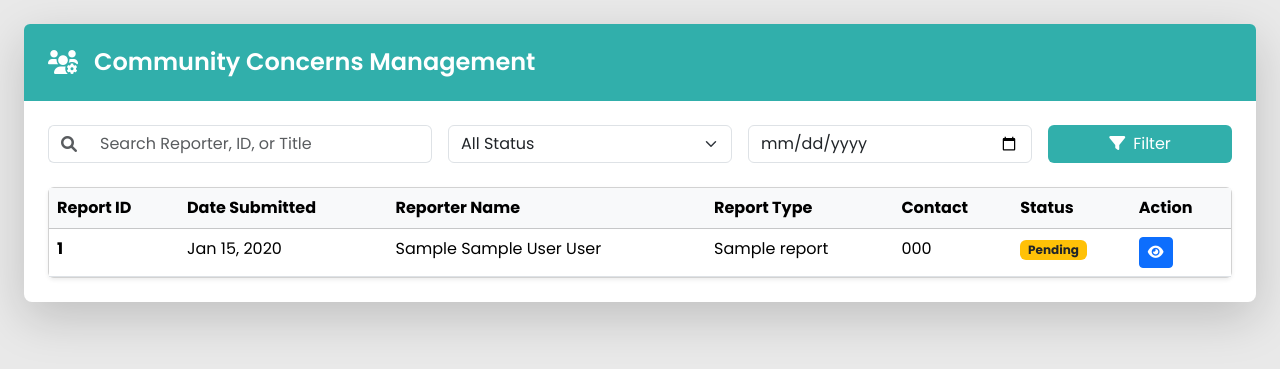
After one commit to E-Barangay/E-Barangay, a PHP site: page /admin/adminContent/reportsVAWC.php in a window 1280 px wide. The commit adds this page. Shown: the top 369 px of the page. Run offline with PHP 8.4, Linux system fonts and the light colour scheme; tables that the repository leaves empty or names only in its code hold one stand-in row (values such as "Sample post").

Commit message:
reports VAWC||KP

```diff
--- /dev/null
+++ b/admin/adminContent/reportsVAWC.php
@@ -0,0 +1,249 @@
+<?php
+include_once __DIR__ . '/../../sharedAssets/connect.php';
+
+$search = trim($_GET['search'] ?? '');
+$status = $_GET['status'] ?? '';
+$date = $_GET['date'] ?? '';
+
+$sql = "SELECT
+  r.reportID AS concernID,
+  r.requestDate,
+  CONCAT(ui.firstName, ' ', ui.middleName, ' ', ui.lastName) AS reporterName,
+  r.reportTitle AS concernType,
+  u.phoneNumber,
+  r.requestStatus AS status
+FROM reports r
+JOIN users u ON r.userID = u.userID
+JOIN userinfo ui ON u.userID = ui.userID
+WHERE 1";
+
+$params = [];
+$types = '';
+
+if ($search !== '') {
+  $sql .= " AND (
+    CONCAT(ui.firstName, ' ', ui.lastName) LIKE ?
+    OR CAST(r.reportID AS CHAR) LIKE ?
+    OR r.reportTitle LIKE ?
+  )";
+  $term = "%$search%";
+  $params = array_merge($params, [$term, $term, $term]);
+  $types .= 'sss';
+}
+
+if ($status !== '' && $status !== 'All') {
+  $sql .= " AND r.requestStatus = ?";
+  $params[] = $status;
+  $types .= 's';
+}
+
+if ($date !== '') {
+  $sql .= " AND DATE(r.requestDate) = ?";
+  $params[] = $date;
+  $types .= 's';
+}
+
+$sql .= " ORDER BY r.requestDate DESC";
+
+$stmt = $conn->prepare($sql);
+if (!empty($params)) {
+  $stmt->bind_param($types, ...$params);
+}
+$stmt->execute();
+$result = $stmt->get_result();
+
+function getStatusBadgeClass($status)
+{
+  return match ($status) {
+    'Closed' => 'bg-secondary text-white',
+    'Resolved' => 'bg-success text-white',
+    'In Progress' => 'bg-primary text-white',
+    default => 'bg-warning text-dark',
+  };
+}
+
+function getBorderClass($status)
+{
+  return match ($status) {
+    'Closed' => 'border-secondary',
+    'Resolved' => 'border-success',
+    'In Progress' => 'border-primary',
+    default => 'border-warning',
+  };
+}
+?>
+
+<!DOCTYPE html>
+<html lang="en">
+
+<head>
+  <meta charset="UTF-8" />
+  <meta name="viewport" content="width=device-width, initial-scale=1.0" />
+  <title>Community Concerns Management</title>
+  <link href="https://cdnjs.cloudflare.com/ajax/libs/bootstrap/5.3.2/css/bootstrap.min.css" rel="stylesheet" />
+  <link href="https://cdnjs.cloudflare.com/ajax/libs/font-awesome/6.0.0/css/all.min.css" rel="stylesheet" />
+  <link href="https://fonts.googleapis.com/css2?family=Poppins:wght@300;400;500;600;700&display=swap"
+    rel="stylesheet" />
+  <style>
+    body {
+      font-family: 'Poppins', sans-serif;
+      background: #e9e9e9;
+    }
+
+    .table-hover tbody tr:hover {
+      background-color: rgba(0, 0, 0, .075);
+    }
+
+    .badge {
+      font-size: 0.75em;
+    }
+
+    .bg-custom {
+      background-color: #31afab !important;
+      color: #fff;
+    }
+
+    .btn-custom {
+      background-color: #31afab;
+      color: #fff;
+    }
+
+    .btn-custom:hover {
+      background-color: #279995;
+      color: #fff;
+    }
+  </style>
+</head>
+
+<body>
+  <div class="container-fluid p-3 p-md-4">
+    <div class="card shadow-lg border-0 rounded-3">
+      <div class="card-body p-0">
+        <div class="p-4 rounded-top bg-custom">
+          <div class="d-flex align-items-center">
+            <i class="fas fa-users-cog me-3 fs-4"></i>
+            <h1 class="h4 mb-0 fw-semibold">Community Concerns Management</h1>
+          </div>
+        </div>
+
+        <div class="p-3 p-md-4">
+          <form method="GET" action="index.php" class="mb-4">
+            <input type="hidden" name="page" value="reports">
+            <div class="row g-3">
+              <div class="col-md-4">
+                <div class="input-group">
+                  <span class="input-group-text bg-white border-end-0">
+                    <i class="fas fa-search text-muted"></i>
+                  </span>
+                  <input type="text" name="search" value="<?= htmlspecialchars($search) ?>"
+                    class="form-control border-start-0" placeholder="Search Reporter, ID, or Title">
+                </div>
+              </div>
+
+              <div class="col-md-3">
+                <select name="status" class="form-select">
+                  <option value="All" <?= ($status === '' || $status === 'All') ? 'selected' : '' ?>>All Status</option>
+                  <?php foreach (['Pending', 'In Progress', 'Resolved', 'Closed'] as $st): ?>
+                    <option value="<?= $st ?>" <?= $status === $st ? 'selected' : '' ?>><?= $st ?></option>
+                  <?php endforeach; ?>
+                </select>
+              </div>
+
+              <div class="col-md-3">
+                <input type="date" name="date" value="<?= htmlspecialchars($date) ?>" class="form-control">
+              </div>
+
+              <div class="col-md-2">
+                <button type="submit" class="btn btn-custom w-100">
+                  <i class="fas fa-filter me-2"></i>Filter
+                </button>
+              </div>
+            </div>
+          </form>
+
+          <div class="card shadow-sm">
+            <div class="card-body p-0">
+              <div class="table-responsive d-none d-lg-block">
+                <table class="table table-hover mb-0">
+                  <thead class="table-light">
+                    <tr>
+                      <th>Report ID</th>
+                      <th>Date Submitted</th>
+                      <th>Reporter Name</th>
+                      <th>Report Type</th>
+                      <th>Contact</th>
+                      <th>Status</th>
+                      <th>Action</th>
+                    </tr>
+                  </thead>
+                  <tbody>
+                    <?php if ($result->num_rows > 0): ?>
+                      <?php while ($row = $result->fetch_assoc()): ?>
+                        <tr>
+                          <td><strong><?= htmlspecialchars($row['concernID']) ?></strong></td>
+                          <td><?= date('M d, Y', strtotime($row['requestDate'])) ?></td>
+                          <td><?= htmlspecialchars($row['reporterName']) ?></td>
+                          <td><?= htmlspecialchars($row['concernType']) ?></td>
+                          <td><?= htmlspecialchars($row['phoneNumber']) ?></td>
+                          <td><span
+                              class="badge <?= getStatusBadgeClass($row['status']) ?>"><?= htmlspecialchars($row['status']) ?></span>
+                          </td>
+                          <td>
+                            <a href="adminContent/viewReport.php?reportID=<?= $row['concernID'] ?>"
+                              class="btn btn-sm btn-primary" title="View Details">
+                              <i class="fas fa-eye"></i>
+                            </a>
+                          </td>
+                        </tr>
+                      <?php endwhile; ?>
+                    <?php else: ?>
+                      <tr>
+                        <td colspan="7" class="text-center py-4 text-muted">No concerns found.</td>
+                      </tr>
+                    <?php endif; ?>
+                  </tbody>
+                </table>
+              </div>
+
+              <div class="d-lg-none p-3" style="max-height:70vh;overflow-y:auto;">
+                <?php
+                $result->data_seek(0);
+                if ($result->num_rows > 0):
+                  while ($row = $result->fetch_assoc()): ?>
+                    <div class="card mb-3 border-start border-4 <?= getBorderClass($row['status']) ?>">
+                      <div class="card-body">
+                        <div class="d-flex justify-content-between align-items-start mb-2">
+                          <h6 class="fw-bold mb-0">Report ID: <?= htmlspecialchars($row['concernID']) ?></h6>
+                          <span
+                            class="badge <?= getStatusBadgeClass($row['status']) ?>"><?= htmlspecialchars($row['status']) ?></span>
+                        </div>
+                        <div class="small">
+                          <p class="mb-1"><strong>Date:</strong> <?= date('M d, Y', strtotime($row['requestDate'])) ?></p>
+                          <p class="mb-1"><strong>Name:</strong> <?= htmlspecialchars($row['reporterName']) ?></p>
+                          <p class="mb-1"><strong>Report:</strong> <?= htmlspecialchars($row['concernType']) ?></p>
+                          <p class="mb-2"><strong>Contact:</strong> <?= htmlspecialchars($row['phoneNumber']) ?></p>
+                          <a href="adminContent/viewReport.php?reportID=<?= $row['concernID'] ?>"
+                            class="btn btn-sm btn-primary w-100">
+                            <i class="fas fa-eye me-2"></i>View Details
+                          </a>
+                        </div>
+                      </div>
+                    </div>
+                  <?php endwhile; else: ?>
+                  <div class="text-center py-4 text-muted">
+                    <i class="fas fa-inbox fs-1 mb-3"></i>
+                    <p>No concerns found.</p>
+                  </div>
+                <?php endif; ?>
+              </div>
+            </div>
+          </div>
+        </div>
+      </div>
+    </div>
+  </div>
+
+  <script src="https://cdnjs.cloudflare.com/ajax/libs/bootstrap/5.3.2/js/bootstrap.bundle.min.js"></script>
+</body>
+
+</html>
```
Also changed, not shown: admin/index.php (+11 -4 lines), admin/adminContent/reportsKP.php (renamed from admin/adminContent/reports.php).
